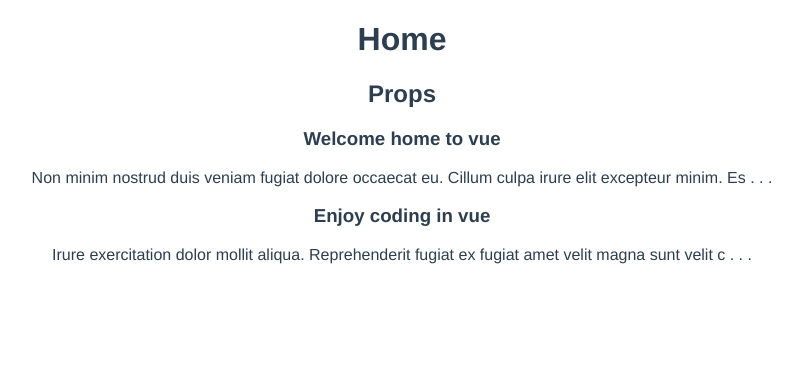
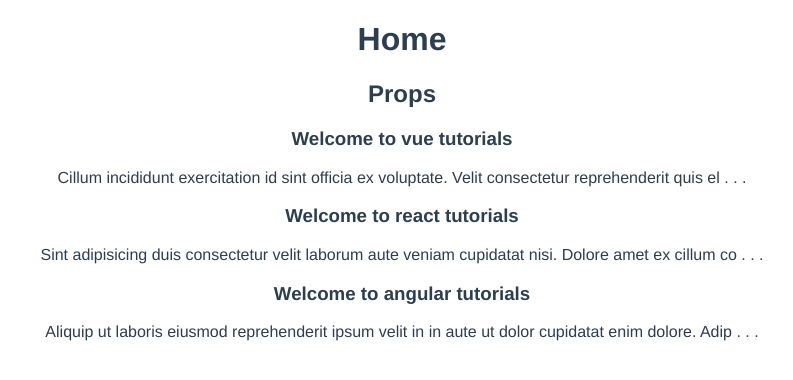
Before and after one commit to callezenwaka/vue-three, a Vue app: page / in a window 1280 px wide. Shown: the top 380 px of the page, without its empty margins (238-1031 px from the left). Built offline with nearby package versions, Linux system fonts and the light colour scheme; data requests are answered from the project's data file.

Commit message:
Fetch data with async

```diff
--- /dev/null
+++ b/data/db.json
@@ -0,0 +1,34 @@
+{
+  "posts": [
+    {
+      "id": 1,
+      "title": "Welcome to vue tutorials",
+      "body": "Cillum incididunt exercitation id sint officia ex voluptate. Velit consectetur reprehenderit quis elit esse consequat incididunt nostrud sint eu. Aliquip esse sunt pariatur duis.",
+      "tags": [
+        "html",
+        "css",
+        "vue"
+      ]
+    },
+    {
+      "id": 2,
+      "title": "Welcome to react tutorials",
+      "body": "Sint adipisicing duis consectetur velit laborum aute veniam cupidatat nisi. Dolore amet ex cillum consequat ea nisi eiusmod. Fugiat labore eu ex sunt officia ea ut elit voluptate. Nulla voluptate nostrud duis esse commodo sunt sint aliqua. Exercitation officia enim ea excepteur consequat mollit qui eiusmod qui proident aliquip. Culpa cillum adipisicing do deserunt non qui occaecat reprehenderit Lorem ullamco nisi. Consequat fugiat enim deserunt aliquip do laborum adipisicing laboris laboris laborum anim id ipsum velit.",
+      "tags": [
+        "html",
+        "css",
+        "react"
+      ]
+    },
+    {
+      "id": 3,
+      "title": "Welcome to angular tutorials",
+      "body": "Aliquip ut laboris eiusmod reprehenderit ipsum velit in in aute ut dolor cupidatat enim dolore. Adipisicing officia ad dolor qui ad eu ipsum aute ex pariatur sunt. Et minim nulla aliqua consequat do ipsum fugiat officia cupidatat esse elit velit. Sunt dolor dolor labore ea fugiat ipsum dolore eiusmod est nulla ea. Voluptate qui velit nostrud Lorem do velit aliquip non sit sunt cillum. Incididunt exercitation Lorem adipisicing aliqua proident cupidatat irure ex id officia. Quis est Lorem sint nulla dolor ipsum.",
+      "tags": [
+        "html",
+        "css",
+        "react"
+      ]
+    }
+  ]
+}
--- a/package.json
+++ b/package.json
@@ -8,6 +8,7 @@
   },
   "dependencies": {
     "core-js": "^3.6.5",
+    "json-server": "^0.17.0",
     "vue": "^3.0.0",
     "vue-router": "^4.0.0-0"
   },
--- a/src/components/PostList.vue
+++ b/src/components/PostList.vue
@@ -8,9 +8,13 @@
 
 <script>
 import SinglePost from "@/components/SinglePost.vue";
+import { onMounted } from '@vue/runtime-core';
 export default {
   props: ['posts'],
   components: { SinglePost },
+  // setup(props) {
+  //   onMounted(() => console.log('onMounted'));
+  // }
 }
 </script>
 
--- a/src/views/Home.vue
+++ b/src/views/Home.vue
@@ -2,7 +2,11 @@
   <div class="home">
     <h1>Home</h1>
     <h2>Props</h2>
-    <PostList :posts="posts" />
+    <div v-if="error">{{ error }}</div>
+    <div v-if="posts.length">
+      <PostList :posts="posts" />
+    </div>
+    <div v-else>Loading . . .</div>
   </div>
 </template>
 
@@ -17,13 +21,26 @@ export default {
     PostList
   },
   setup() {
-    const posts = ref([
-      {title: 'Welcome home to vue', body: 'Non minim nostrud duis veniam fugiat dolore occaecat eu. Cillum culpa irure elit excepteur minim. Est culpa reprehenderit anim ad aliquip nisi ea laboris aute aliqua culpa exercitation exercitation veniam.', id: 1},
-      {title: 'Enjoy coding in vue', body: 'Irure exercitation dolor mollit aliqua. Reprehenderit fugiat ex fugiat amet velit magna sunt velit commodo aliquip sit elit excepteur consequat. Ex duis eiusmod id amet incididunt qui Lorem exercitation duis ex eu qui consectetur. Enim aliqua veniam labore anim laboris in esse pariatur.', id: 2}
-    ]);
+    const posts = ref([]);
 
+    const error = ref(null);
 
-    return { posts }
+    const load = async () => {
+      try {
+        let data = await fetch('http://localhost:3000/posts');
+        if (!data.ok) {
+          throw Error('No data received!');
+        }
+        posts.value = await data.json();
+      } catch (err) {
+        error.value = err.message;
+        console.log(error.value);
+      }
+    }
+
+    load();
+
+    return { posts, error }
   }
 }
 </script>
```
Also changed, not shown: 1 other file (tests, documents, lock files or other folders).
